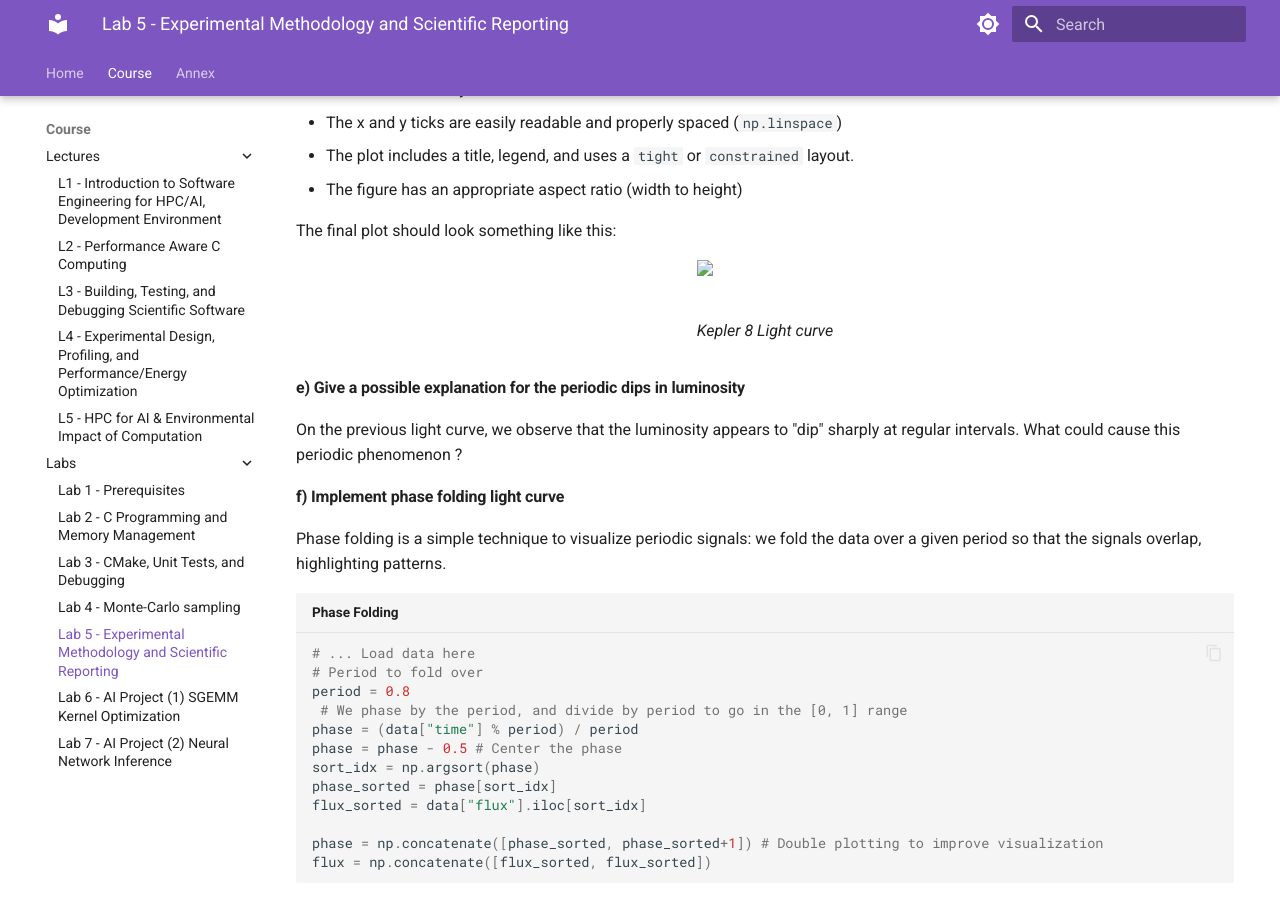
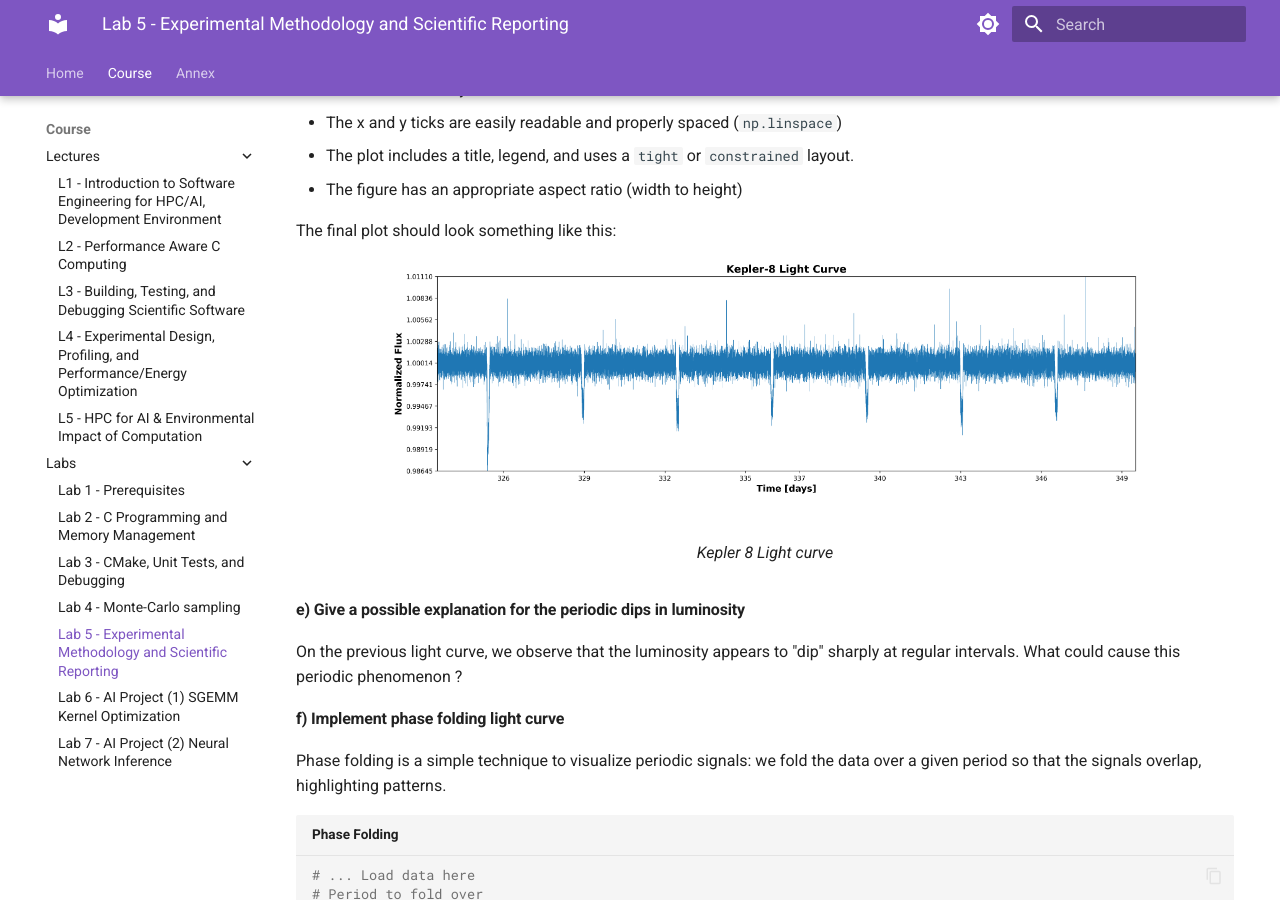
Before and after one commit to M1-CHPS/glhpc, an MkDocs documentation site: the page built from docs/lab5.md, in a window 1280 px wide and 900 px high, scrolled down 2403 px. Built offline with MkDocs 1.6.1 and Material for MkDocs 9.7.7, drawn with Linux system fonts in a browser that asks for light colours.

Commit message:
Second attempt at fixing lab 5 image path

```diff
--- a/docs/lab5.md
+++ b/docs/lab5.md
@@ -69,7 +69,7 @@ Make sure that:
 The final plot should look something like this:
 
 <figure markdown="span">
-  <img src="image/lab5/luminosity_Kepler-8.png" style="max-width: 100%; width: auto;">
+  ![Kepler 8 Light curve](image/lab5/luminosity_Kepler-8.png){ style="max-width: 80%; height: auto;" }
   <figcaption>Kepler 8 Light curve
   </figcaption>
 </figure>
@@ -122,7 +122,7 @@ Run the previous script by phase folding over the Kepler 8b Period.
 - What can we say about the relationship between the light "dip" and Kepler 8b orbit ?
 
 <figure markdown="span">
-  <img src="image/lab5/phase_folding_Kepler-8.png" style="max-width: 100%; width: auto;">
+  ![Phase folded Kepler 8 Light curve](image/lab5/phase_folding_Kepler-8.png){ style="max-width: 80%; height: auto;" }
   <figcaption>Phase folded Kepler 8 Light curve
   </figcaption>
 </figure>
@@ -151,7 +151,7 @@ Ensure that your script can be called with `scripts/run_bls.py kepler-*` and tha
 Check that the BLS output is consistent with the characteristics of the Kepler 8b exoplanet.
 
 <figure markdown="span">
-  <img src="image/lab5/kepler_principle.png" style="max-width: 70%; width: auto;">
+  ![Principle behind the Kepler exoplanet detection system.](image/lab5/kepler_principle.png){ style="max-width: 80%; height: auto;" }
   <figcaption markdown="span">Principle behind the Kepler exoplanet detection system
   <br>
   Hannah R. Wakeford, Laura C. Mayorga
@@ -267,7 +267,7 @@ Examine the generated `flamegraph.svg`. Does the flamegraph match the previous p
 ---
 
 <figure markdown="span">
-  <img src="image/lab5/flamegraph.svg" style="max-width: 100%; width: auto;">
+  ![FlameGraph Example](image/lab5/flamegraph.svg){ style="max-width: 100%; height: auto;" }
   <figcaption>FlameGraph Example
   </figcaption>
 </figure>
@@ -305,7 +305,7 @@ If your machine is stable, the performance distribution should follow a normal d
 ---
 
 <figure markdown="span">
-  <img src="image/lab5/bls_stability.png" style="max-width:80%; width: auto;">
+  ![Examples of different distribution plots.](image/lab5/bls_stability.png){ style="max-width: 60%; height: auto;" }
   <figcaption>Examples of different distribution plots.
   <br>
   The stability results here were gathered on a laptop that was in-use, thus the measures are quite unstable.
```
